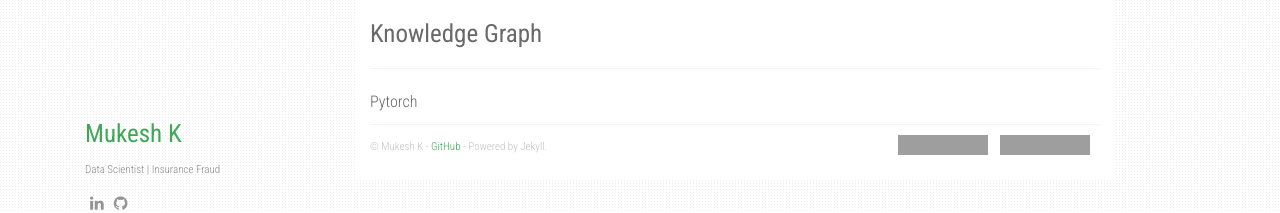
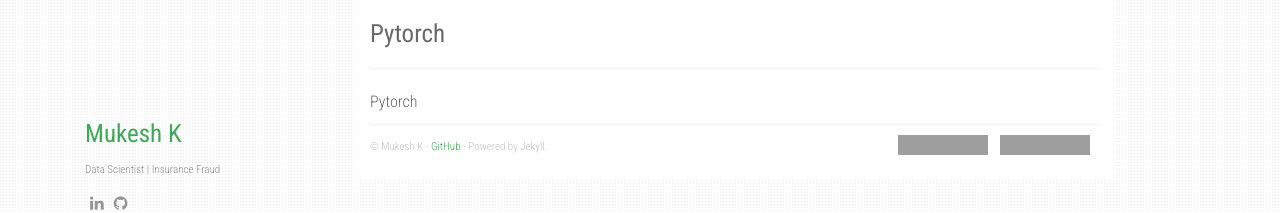
Before and after one commit to muksmuks/deeplearning_pytorch, a Jekyll site: the page built from index.html, in a window 1280 px wide. Shown: the top 213 px of the page. Built offline with Jekyll 4.4.1, drawn with Linux system fonts in a browser that asks for light colours; nearby versions of some CDN libraries; the list of posts is cut into pages by our own code; grey boxes are pictures that could not be loaded.

Commit message:
Update _config.yml

```diff
--- a/_config.yml
+++ b/_config.yml
@@ -1,4 +1,4 @@
-title: Knowledge Graph
+title: Pytorch
 description: Data Science | AI | Insurance
 author: Mukesh K
 github: https://github.com/tosingularity
```
